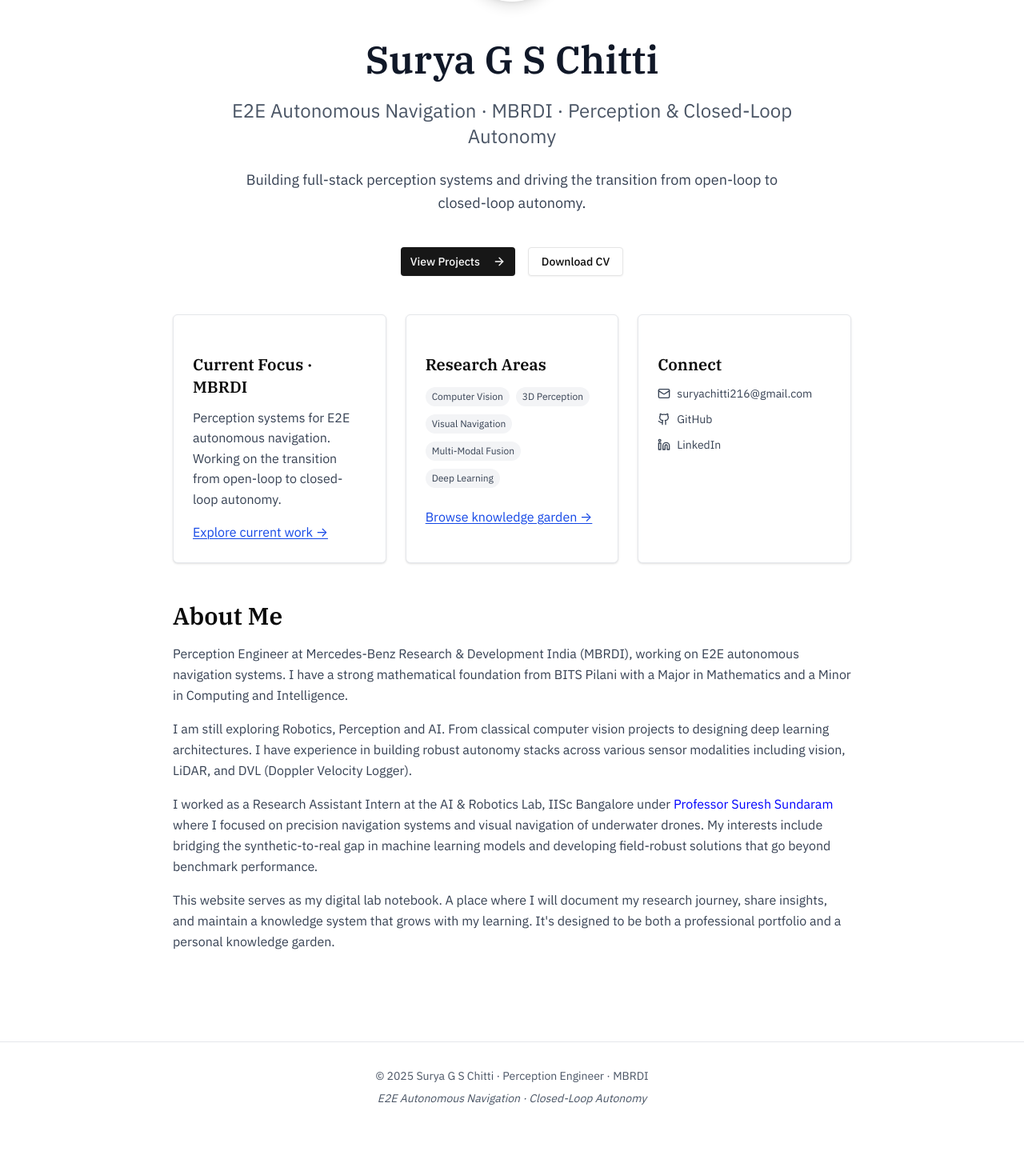
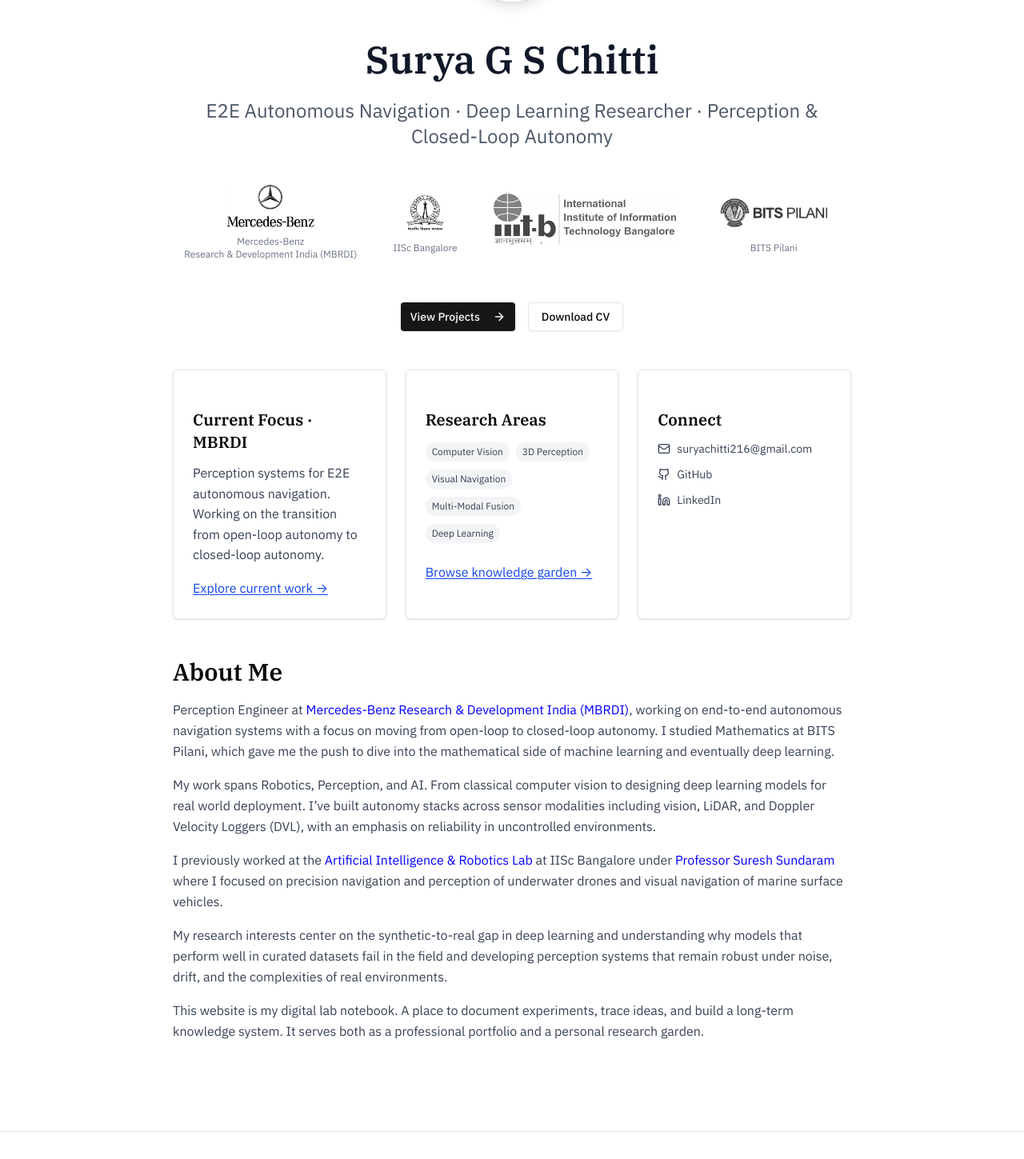
Before and after one commit to codechitti216/codechitti216.github.io, a React (Vite) app: page / in a window 1280 px wide. Shown: the part 255-1704 px from the top of the page at 80% size. Before the commit the page ends 1670 px from the top, so only its background shows below. Built offline with nearby package versions, Linux system fonts and the light colour scheme.

Commit message:
Logos Added

```diff
--- a/src/pages/Garden.jsx
+++ b/src/pages/Garden.jsx
@@ -50,7 +50,7 @@
   return (
     <main className="container">
       <h1 className="text-2xl font-bold mb-4">Garden</h1>
-      <p className="mb-6">Thoughts and ideas in progress.</p>
+      <p className="mb-6">A growing record of my ideas, experiments, fundamentals I revisit, and new directions I explore as AI continues to evolve.</p>
 
       {/* Tag Filter */}
       <div className="mb-6 flex flex-wrap gap-2">
--- a/src/pages/Home.jsx
+++ b/src/pages/Home.jsx
@@ -20,11 +20,29 @@
           Surya G S Chitti
         </h1>
         <p className="text-xl md:text-2xl text-gray-600 max-w-3xl mx-auto">
-          E2E Autonomous Navigation · MBRDI · Perception & Closed-Loop Autonomy
+          E2E Autonomous Navigation · Deep Learning Researcher · Perception & Closed-Loop Autonomy
         </p>
-        <p className="text-lg text-gray-700 max-w-2xl mx-auto leading-relaxed">
-          Building full-stack perception systems and driving the transition from open-loop to closed-loop autonomy.
-        </p>
+
+        {/* Logo Bar */}
+        <div className="flex justify-center items-center gap-6 md:gap-10 pt-4 pb-3 flex-wrap">
+          <div className="flex flex-col items-center">
+            <img src="/assets/logos/mbrdi.png" alt="Mercedes-Benz Research & Development India" className="h-12 md:h-16 grayscale hover:grayscale-0 transition-all" />
+            <span className="text-xs text-gray-500 mt-1">Mercedes-Benz <br /> Research & Development India (MBRDI)</span>
+          </div>
+          <div className="flex flex-col items-center">
+            <img src="/assets/logos/iisc.png" alt="IISc Bangalore" className="h-12 md:h-16 grayscale hover:grayscale-0 transition-all" />
+            <span className="text-xs text-gray-500 mt-1">IISc Bangalore</span>
+          </div>
+          <div className="flex flex-col items-center">
+            <img src="/assets/logos/drdo.png" alt="DRDO" className="h-12 md:h-16 grayscale hover:grayscale-0 transition-all" />
+            <span className="text-xs text-gray-500 mt-1"></span>
+          </div>
+          <div className="flex flex-col items-center">
+            <img src="/assets/logos/bits.png" alt="BITS Pilani" className="h-12 md:h-16 grayscale hover:grayscale-0 transition-all" />
+            <span className="text-xs text-gray-500 mt-1">BITS Pilani</span>
+          </div>
+        </div>
+
         <div className="flex justify-center space-x-4 pt-4">
           <Button asChild>
             <Link to="/projects">
@@ -42,7 +60,7 @@
         <div className="content-card">
           <h3 className="font-serif text-xl font-semibold mb-3">Current Focus · MBRDI</h3>
           <p className="text-gray-700 mb-4">
-            Perception systems for E2E autonomous navigation. Working on the transition from open-loop to closed-loop autonomy.
+            Perception systems for E2E autonomous navigation. Working on the transition from open-loop autonomy to closed-loop autonomy.
           </p>
           <Link to="/projects" className="academic-link">
             Explore current work →
@@ -83,19 +101,38 @@
       {/* About Section */}
       <section className="prose max-w-none">
   <h2>About Me</h2>
+
   <p>
-          Perception Engineer at Mercedes-Benz Research & Development India (MBRDI), working on E2E autonomous navigation systems. I have a strong mathematical foundation from BITS Pilani with a Major in Mathematics and a Minor in Computing and Intelligence.
+    Perception Engineer at<a href="https://www.mbrdi.co.in/" target="_blank" style={{ color: 'blue' }}> Mercedes-Benz Research & Development India (MBRDI)</a>,
+    working on end-to-end autonomous navigation systems with a focus on moving
+    from open-loop to closed-loop autonomy. I studied Mathematics at BITS Pilani, which gave me the push to dive into the mathematical side of machine learning and eventually deep learning.
   </p>
+
   <p>
-          I am still exploring Robotics, Perception and AI. From classical computer vision projects to designing deep learning architectures. I have experience in building robust autonomy stacks across various sensor modalities including vision, LiDAR, and DVL (Doppler Velocity Logger).
+    My work spans Robotics, Perception, and AI. From classical computer vision to
+    designing deep learning models for real world deployment. I’ve built autonomy
+    stacks across sensor modalities including vision, LiDAR, and Doppler Velocity
+    Loggers (DVL), with an emphasis on reliability in uncontrolled environments.
   </p>
+
   <p>
-          I worked as a Research Assistant Intern at the AI & Robotics Lab, IISc Bangalore under <a href="https://aero.iisc.ac.in/people/sureshsundaram/" target="_blank" style={{ color: 'blue' }}>Professor Suresh Sundaram</a> where I focused on precision navigation systems and visual navigation of underwater drones. My interests include bridging the synthetic-to-real gap in machine learning models and developing field-robust solutions that go beyond benchmark performance.
+    I previously worked at the <a href="https://www.linkedin.com/company/artificial-intelligence-and-robotics-laboratory/posts/?feedView=all" target="_blank" style={{ color: 'blue' }}>Artificial Intelligence & Robotics Lab</a> at IISc Bangalore under <a href="https://aero.iisc.ac.in/people/sureshsundaram/" target="_blank" style={{ color: 'blue' }}>Professor Suresh Sundaram</a> where I focused on precision navigation and perception of underwater drones and visual navigation of marine surface vehicles.
   </p>
+
   <p>
-          This website serves as my digital lab notebook. A place where I will document my research journey, share insights, and maintain a knowledge system that grows with my learning. It's designed to be both a professional portfolio and a personal knowledge garden.
+    My research interests center on the synthetic-to-real gap in deep learning and understanding why
+    models that perform well in curated datasets fail in the field and developing
+    perception systems that remain robust under noise, drift, and the complexities
+    of real environments.
+  </p>
+
+  <p>
+    This website is my digital lab notebook. A place to document experiments, trace
+    ideas, and build a long-term knowledge system. It serves both as a professional
+    portfolio and a personal research garden.
   </p>
 </section>
+
     </div>
   );
 }
```
Lines whose indentation alone changed are shown as unchanged.
